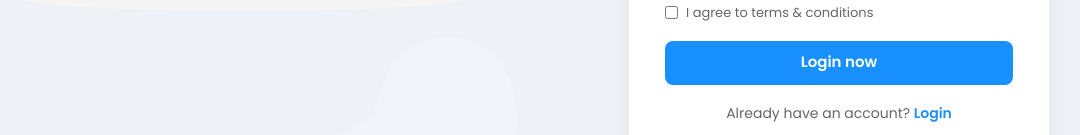
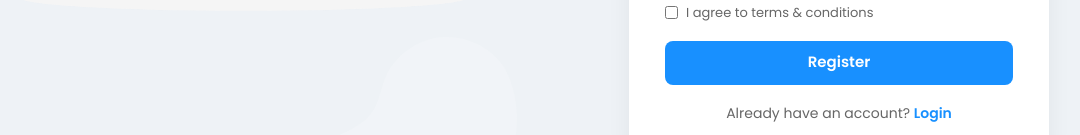
Before and after one commit to sakkib443/social_client, a Next.js app: page /register in a window 1280 px wide. Shown: the part 601-736 px from the top of the page, without its empty margins (151-1231 px from the left). Built offline with nearby package versions, Linux system fonts and the light colour scheme; no server answers.

Commit message:
fix: change register button text from Login now to Register

```diff
--- a/src/app/register/page.tsx
+++ b/src/app/register/page.tsx
@@ -343,7 +343,7 @@ export default function RegisterPage() {
                 marginBottom: 18,
               }}
             >
-              {isSubmitting ? 'Creating account...' : 'Login now'}
+              {isSubmitting ? 'Creating account...' : 'Register'}
             </button>
           </form>
 
```
